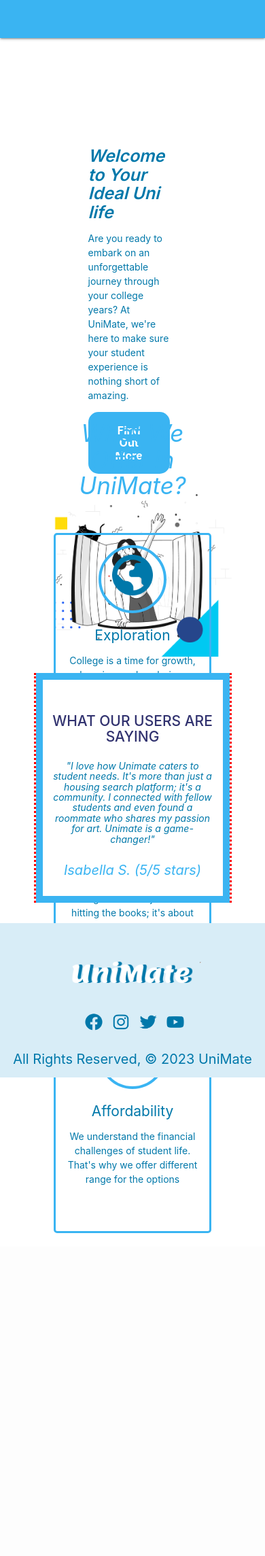
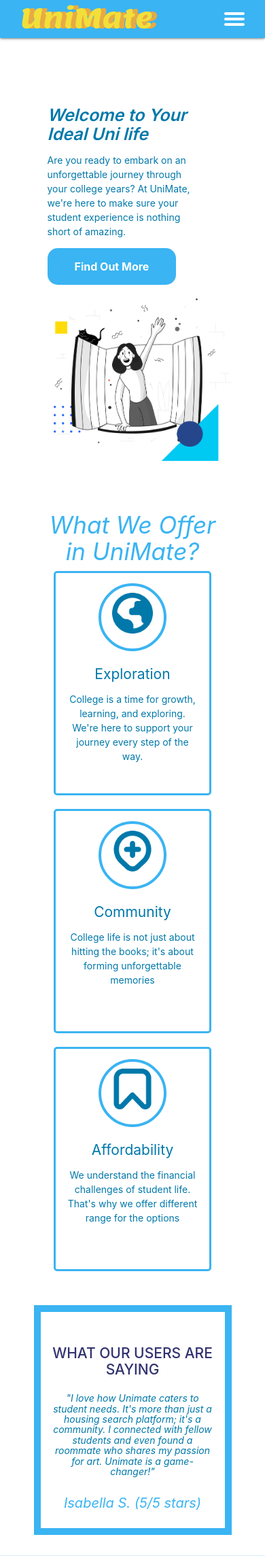
Before and after one commit to Alirezanava72/project3, a Django app: page / in a window 390 px wide. Shown: the top 2289 px of the page at 68% size. Before the commit the page ends 1814 px from the top, so only its background shows below. Run offline with Django 4.2, Linux system fonts and the light colour scheme; some web fonts are replaced.

Commit message:
hambuger menu

```diff
--- a/main_app/static/css/style.css
+++ b/main_app/static/css/style.css
@@ -25,6 +25,30 @@ body {
   min-height: 100vh;
   flex-direction: column;
   color:var(--dark-blue)
+}
+
+.teal-text {
+  color: var(--dark-blue)!important;
+}
+
+.datepicker-date-display {
+  color: var(--red-orange);
+  background-color: var(--light-blue);
+}
+.btn-flat {
+  color: var(--red-orange);
+}
+.datepicker-date-display{
+  color: #3AB4F2;
+}
+
+.datepicker-day-button{
+  background-color: var(--light-light-blue);
+  color:#0078aa
+}
+
+.select-dropdown {
+  color: var(--dark-blue);
 }
 
 .btn,
@@ -81,11 +105,12 @@ nav {
   background-color: var(--light-blue);
   display: flex;
   justify-content: center;
+  position: relative;
 }
 
 .nav-wrapper {
   max-width: 1800px;
-  min-width: 1280px;
+  /* min-width: 1280px; */
   display: flex;
   /* border: red dotted; */
 }
@@ -110,13 +135,123 @@ nav {
   background-color: var(--blue);
 }
 
+.menu {
+  display: flex;
+  flex-direction: row;
+  list-style-type: none;
+  margin: 0;
+  padding: 0;
+}
+
+.menu > li {
+  margin: 0 1rem;
+  overflow: hidden;
+}
+
+.menu-button-container {
+  display: none;
+  height: 100%;
+  width: 30px;
+  cursor: pointer;
+  flex-direction: column;
+  justify-content: center;
+  align-items: center;
+
+}
+
+#menu-toggle {
+  display: none;
+}
+
+.menu-button,
+.menu-button::before,
+.menu-button::after {
+  display: block;
+  background-color: #fff;
+  position: absolute;
+  height: 4px;
+  width: 30px;
+  transition: transform 400ms cubic-bezier(0.23, 1, 0.32, 1);
+  border-radius: 2px;
+}
+
+.menu-button::before {
+  content: '';
+  margin-top: -8px;
+}
+
+.menu-button::after {
+  content: '';
+  margin-top: 8px;
+}
+
+#menu-toggle:checked + .menu-button-container .menu-button::before {
+  margin-top: 0px;
+  transform: rotate(405deg);
+}
+
+#menu-toggle:checked + .menu-button-container .menu-button {
+  background: rgba(255, 255, 255, 0);
+}
+
+#menu-toggle:checked + .menu-button-container .menu-button::after {
+  margin-top: 0px;
+  transform: rotate(-405deg);
+}
+
+@media (max-width: 700px) {
+  .menu-button-container {
+    display: flex;
+
+
+  }
+  .menu {
+    position: absolute;
+    top: 0;
+    margin-top: 50px;
+    left: 0;
+    flex-direction: column;
+    width: 100%;
+    justify-content: center;
+    align-items: center;
+  }
+  #menu-toggle ~ .menu li {
+    height: 0;
+    margin: 0;
+    padding: 0;
+    border: 0;
+    transition: height 400ms cubic-bezier(0.23, 1, 0.32, 1);
+  }
+  #menu-toggle:checked ~ .menu li {
+    /* border: 1px solid #333; */
+    height: 3em;
+    padding: 0.3em;
+    transition: height 400ms cubic-bezier(0.23, 1, 0.32, 1);
+  }
+  .menu > li {
+    display: flex;
+    justify-content: center;
+    margin: 0;
+    padding: 0.5em 0;
+    width: 100%;
+    color: white;
+    background-color: var(--dark-blue);
+  }
+  .menu > li:not(:last-child) {
+    border-bottom: 1px solid #444;
+  }
+}
+
+
+
+
 main {
   flex: 1 0 auto;
 }
 /* SECTIONS */
 /*---------section1--------*/
 #section1 {
-  height: 50vh;
+  /* height: 50vh; */
   /* padding: 100px 0; */
   display: flex;
   align-items: center;
@@ -161,10 +296,11 @@ main {
 /*--------section2---------*/
 
 #section2 {
-  height: 50vh;
+  /* height: 50vh; */
   padding-top: 30px;
   /* padding-bottom: 100px; */
   /* border: dotted black;   */
+  margin-bottom: 30px;
 }
 
 #section2-h2 {
@@ -222,14 +358,13 @@ main {
 
 /*----------section3--------------*/
 
+
 #section3{
-  height: 40vh;
- /* padding: 100px 0; */
  display: flex;
  align-items: center;
  justify-content:center;
   position: relative;
-  border: dotted red;
+  margin-bottom: 30px;
 }
 
 
@@ -352,10 +487,8 @@ section{
 
   .logo{
         width: auto;
-        height: 35px;
         margin: 0 0 0 20px;
-
-        /* margin: 0 auto;   */
+        margin: 0 auto;
       }
 
 
@@ -385,13 +518,13 @@ section{
        /* border: dotted black;    */
   }
   .section1-left-col{
-
+      padding: 0;
       flex-basis: 100%;
       /* border: dotted black;   */
   }
   .section1-text{
       max-width: 500px;
-      margin: 50px 50px 0;
+      margin: 20px;
       display: inline-block;
   }
   .section1-text h2{
@@ -416,6 +549,9 @@ section{
       margin-bottom: 20px;
   }
 
+  #section2-h2{
+    margin: 10px;
+  }
   /*----------@media section3-----*/
 
 
--- a/main_app/templates/base.html
+++ b/main_app/templates/base.html
@@ -7,7 +7,7 @@
     <meta name="viewport" content="width=device-width, initial-scale=1.0" />
     <meta http-equiv="X-UA-Compatible" content="ie=edge" />
     <title>UniMate</title>
-    <link
+   <link
       rel="stylesheet"
       href="https://cdnjs.cloudflare.com/ajax/libs/materialize/1.0.0/css/materialize.min.css"
     />
@@ -27,7 +27,11 @@
                 alt="Logo"
             /></a>
           </div>
-          <ul class="right">
+          <input id="menu-toggle" type="checkbox" />
+          <label class='menu-button-container' for="menu-toggle">
+          <div class='menu-button'></div>
+          </label>
+          <ul class="menu">
             <li><a href="{% url 'about' %}">About</a></li>
             {% if user.is_authenticated %}
             <li><a href="{% url 'amenities_create' %}">Add an Amenity</a></li>
@@ -37,8 +41,8 @@
             <li><a href="{% url 'logout' %}">Log Out</a></li>
             {% else %}
 
-            <li class="right"><a href="{% url 'login' %}">Log In</a></li>
-            <li class="right"><a href="{% url 'signup' %}">Sign Up</a></li>
+            <li ><a href="{% url 'login' %}">Log In</a></li>
+            <li ><a href="{% url 'signup' %}">Sign Up</a></li>
 
             {% endif %}
           </ul>
--- a/main_app/templates/home.html
+++ b/main_app/templates/home.html
@@ -27,7 +27,7 @@
         <img class="" src="{% static 'images/section1-illustration.png' %}" alt="Logo">
 
       </div>
-    </div>
+
   </section>
 
   <section id="section2" data-nav="Section 2">
@@ -70,7 +70,6 @@
 
       </div>
   </section>
-
   <section id="section3" data-nav="Section 3">
         <div class="section3-text">
           <h1 id="section3-title"> WHAT OUR USERS ARE SAYING</h1>
--- a/realstate/settings.py
+++ b/realstate/settings.py
@@ -83,10 +83,7 @@ DATABASES = {
     'default': {
         'ENGINE': 'django.db.backends.postgresql',
         'NAME': 'realstate',
-        'HOST': 'localhost',
-        'USER': 'miyawu',
-        'PASSWORD': 'password',
-        'PORT': '5432',
+
 
     }
 }
```
Also changed, not shown: 1 other file.
